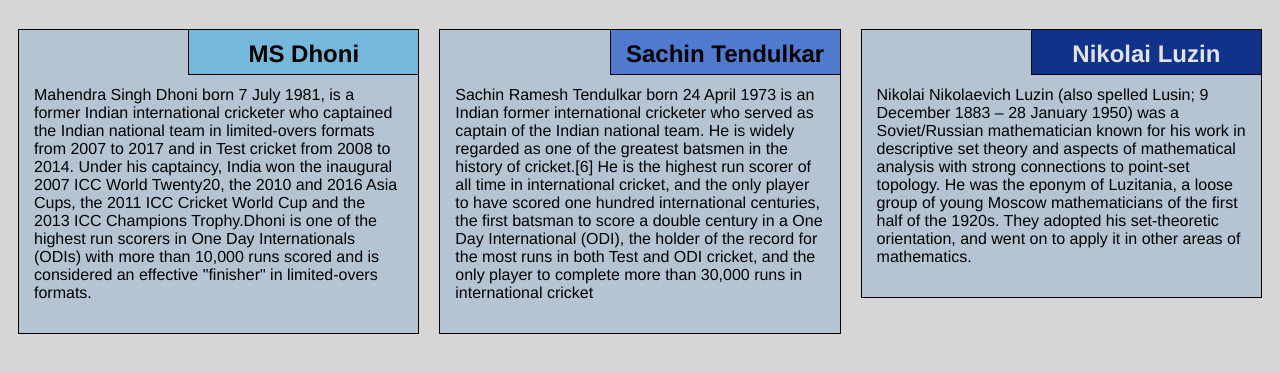
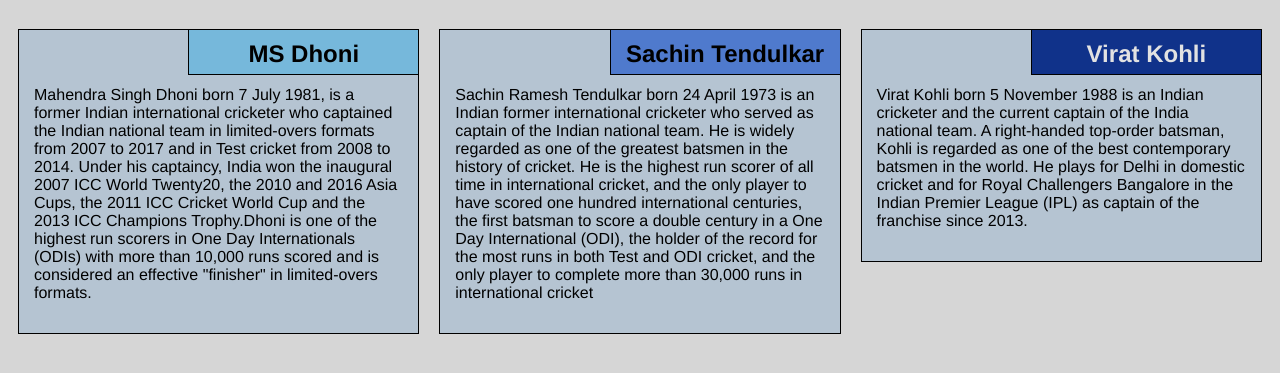
Before and after one commit to RajatJana/MYCOURSE, a plain HTML site: page mod2_solution/index.html in a window 1280 px wide. Shown: the part 61-434 px from the top of the page. Drawn offline with Linux system fonts and the light colour scheme.

Commit message:
Update index.html

```diff
--- a/mod2_solution/index.html
+++ b/mod2_solution/index.html
@@ -23,16 +23,15 @@
             <section class="fubini">
                 <h2>Sachin Tendulkar</h2>
                 <p>
-                   Sachin Ramesh Tendulkar born 24 April 1973 is an Indian former international cricketer who served as captain of the Indian national team. He is widely regarded as one of the greatest batsmen in the history of cricket.[6] He is the highest run scorer of all time in international cricket, and the only player to have scored one hundred international centuries, the first batsman to score a double century in a One Day International (ODI), the holder of the record for the most runs in both Test and ODI cricket, and the only player to complete more than 30,000 runs in international cricket
+                   Sachin Ramesh Tendulkar born 24 April 1973 is an Indian former international cricketer who served as captain of the Indian national team. He is widely regarded as one of the greatest batsmen in the history of cricket. He is the highest run scorer of all time in international cricket, and the only player to have scored one hundred international centuries, the first batsman to score a double century in a One Day International (ODI), the holder of the record for the most runs in both Test and ODI cricket, and the only player to complete more than 30,000 runs in international cricket
                 </p>
             </section>
         </div>
         <div class="col-lg-4 col-md-12 col-sm-12">
             <section class="luzin">
-                <h2>Nikolai Luzin</h2>
+                <h2>Virat Kohli</h2>
                 <p>
-                    Nikolai Nikolaevich Luzin (also spelled Lusin;   9 December 1883 – 28 January 1950) was a Soviet/Russian mathematician known for his work in descriptive set theory and aspects of mathematical analysis with strong connections to point-set topology. He was
-                    the eponym of Luzitania, a loose group of young Moscow mathematicians of the first half of the 1920s. They adopted his set-theoretic orientation, and went on to apply it in other areas of mathematics.
+                    Virat Kohli born 5 November 1988 is an Indian cricketer and the current captain of the India national team. A right-handed top-order batsman, Kohli is regarded as one of the best contemporary batsmen in the world. He plays for Delhi in domestic cricket and for Royal Challengers Bangalore in the Indian Premier League (IPL) as captain of the franchise since 2013.
                 </p>
             </section>
         </div>
```
